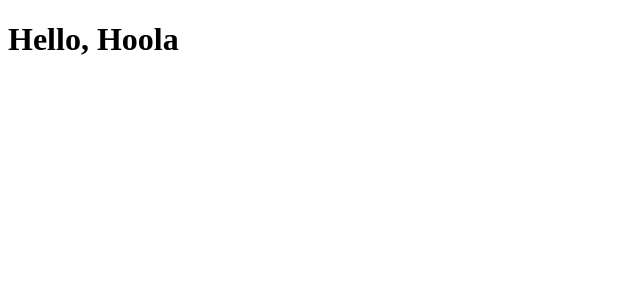
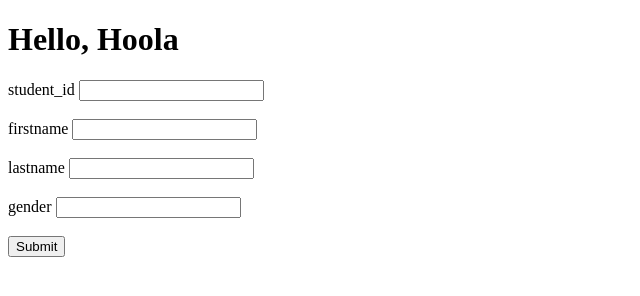
Before and after one commit to easiesafe/Student, a website: page public/index.html in a window 1280 px wide. Shown: the whole page, without its empty margins (0-640 px from the left). Drawn offline with Linux system fonts and the light colour scheme.

Commit message:
first commit

```diff
--- a/public/index.html
+++ b/public/index.html
@@ -9,6 +9,19 @@
 <body>
     <!--put here-->
     <h1>Hello, Hoola</h1>
+
+<form action="/" method="post" >
+    <label for="student_id">student_id</label>
+<input type="int" id="student_id" name="student_id" >
+<br><br><label for="firstname">firstname</label>
+<input type="text" id="firstname" name="firstname" >
+<br><br><label for="lastname">lastname</label>
+<input type="text" id="lastname" name="lastname" >
+<br><br><label for="gender">gender</label>
+<input type="text" id="gender" name="gender" >
+<br><br><input type="submit" value="Submit">
+</form>
+
     <!---->
 </body>
 </html>
```
